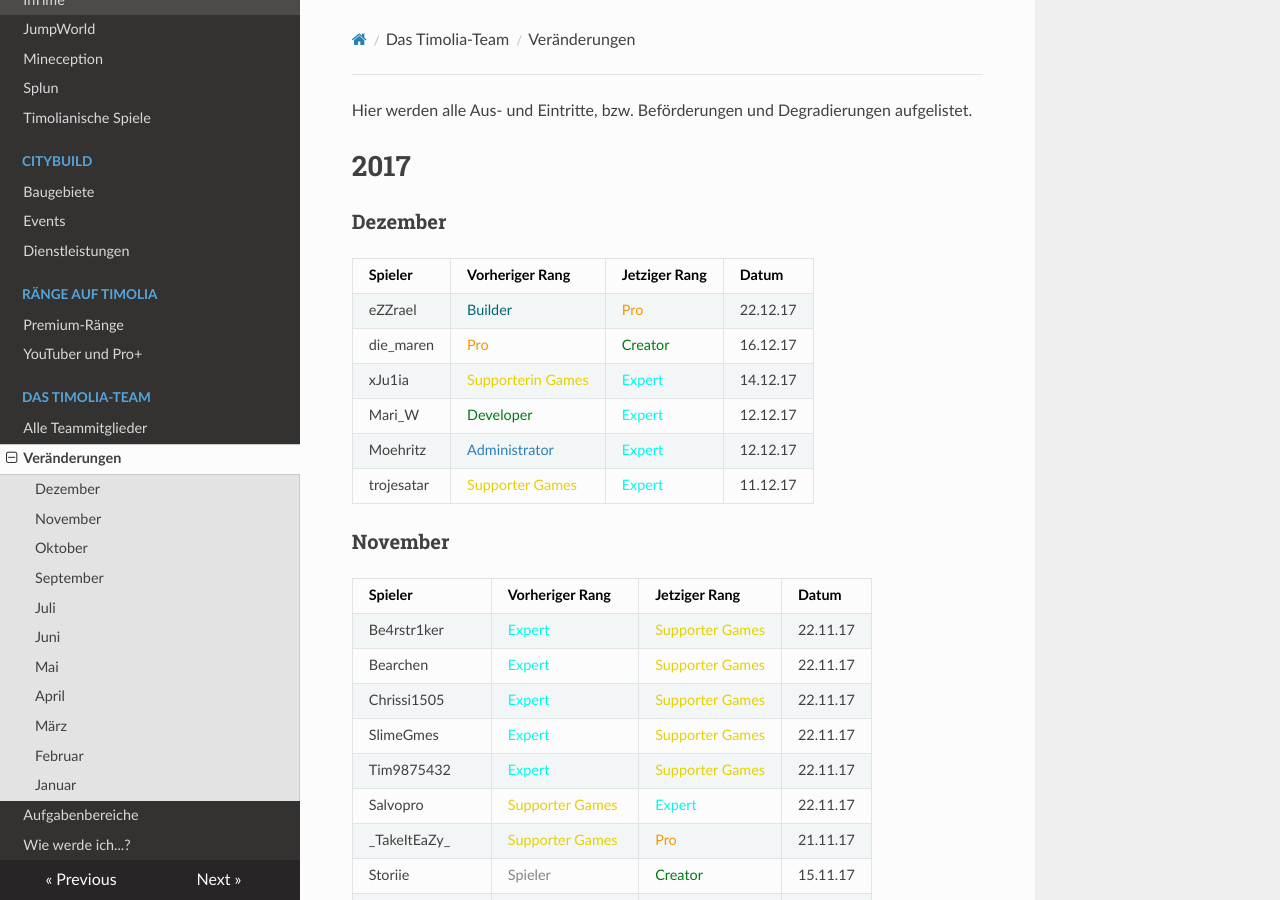
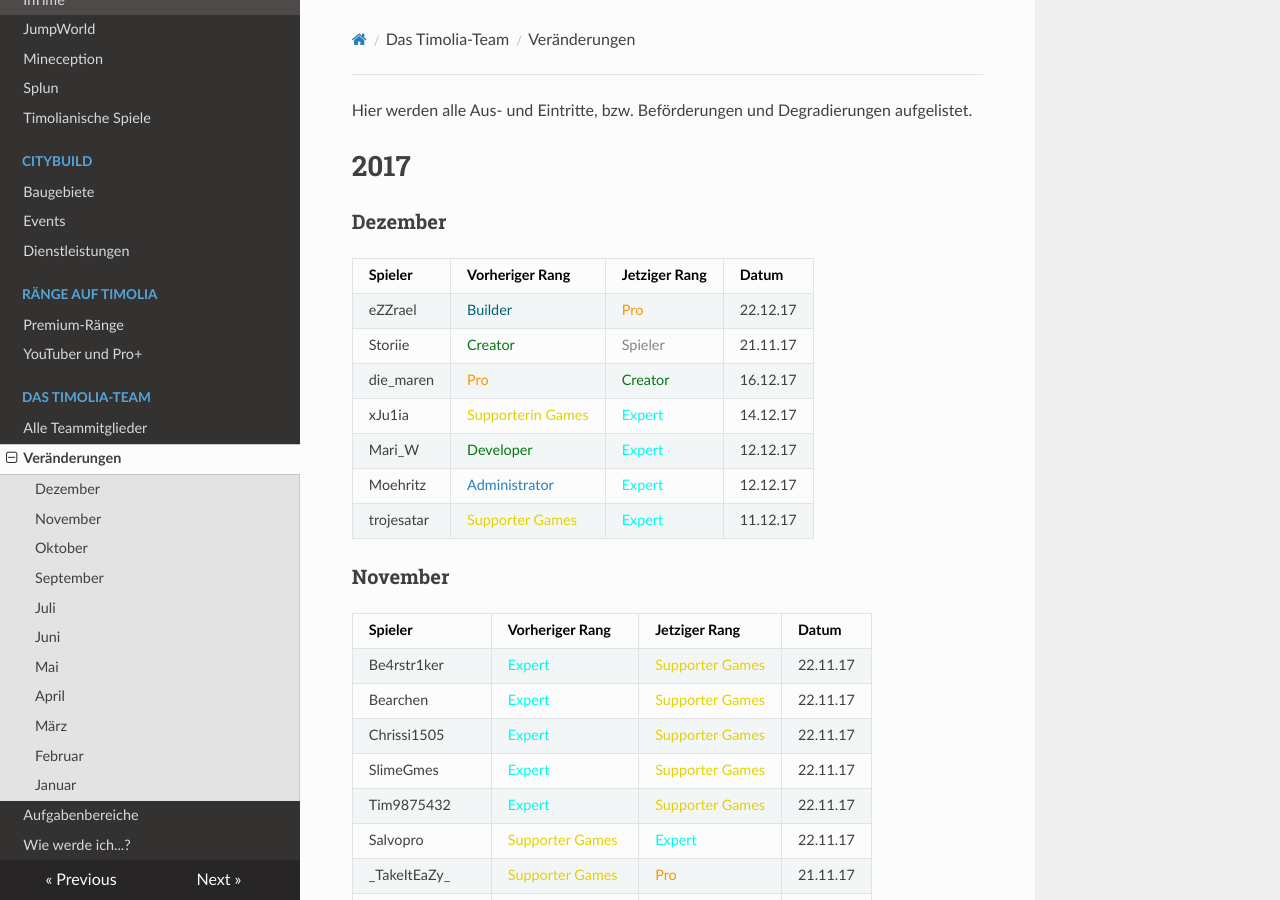
Before and after one commit to TimoliaDE/HowTo, an MkDocs documentation site: the page built from docs/team/changes.md, in a window 1280 px wide and 900 px high. Built offline with MkDocs 1.6.1, drawn with Linux system fonts in a browser that asks for light colours; nearby versions of some CDN libraries; old or Windows-style settings are respelled for this version of MkDocs.

Commit message:
Update changes.md

```diff
--- a/docs/team/changes.md
+++ b/docs/team/changes.md
@@ -6,6 +6,7 @@ Hier werden alle Aus- und Eintritte, bzw. Beförderungen und Degradierungen aufg
 | Spieler | Vorheriger Rang | Jetziger Rang | Datum |
 | ------ | ------ | ------ | ------ |
 |eZZrael | <span style="color:#00646F">Builder</span> | <span style="color:#F99500">Pro</span> | 22.12.17 |
+|Storiie | <span style="color:#007812">Creator</span> | <span style="color:#848484">Spieler</span> | 21.11.17 |
 |die_maren | <span style="color:#F99500">Pro</span> | <span style="color:#007812">Creator</span> | 16.12.17 |
 |xJu1ia | <span style="color:#E4D100">Supporterin Games</span> | <span style="color:#00F9EC">Expert</span> | 14.12.17 |
 |Mari_W | <span style="color:#007812">Developer</span> | <span style="color:#00F9EC">Expert</span> | 12.12.17 |
```
